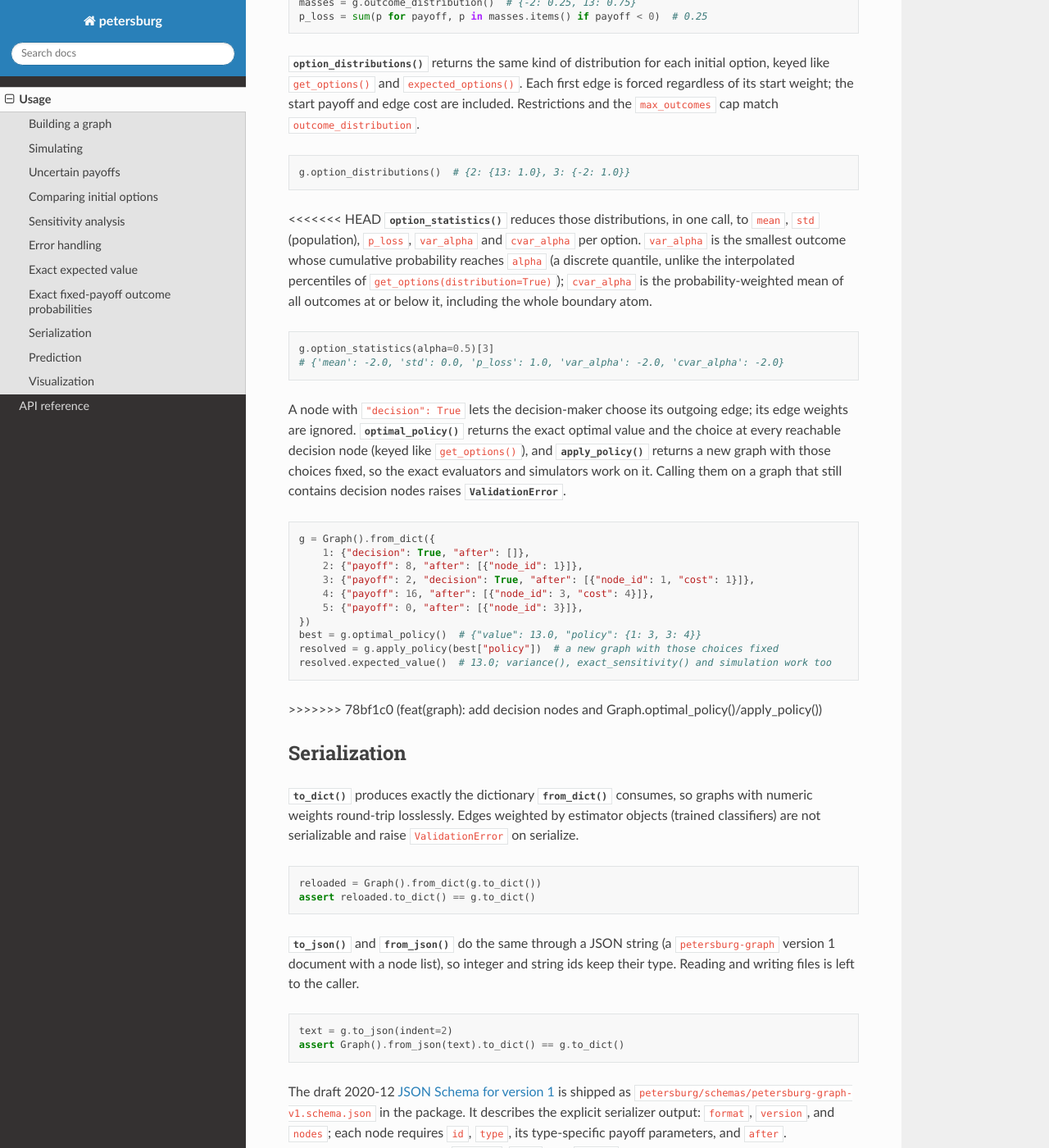
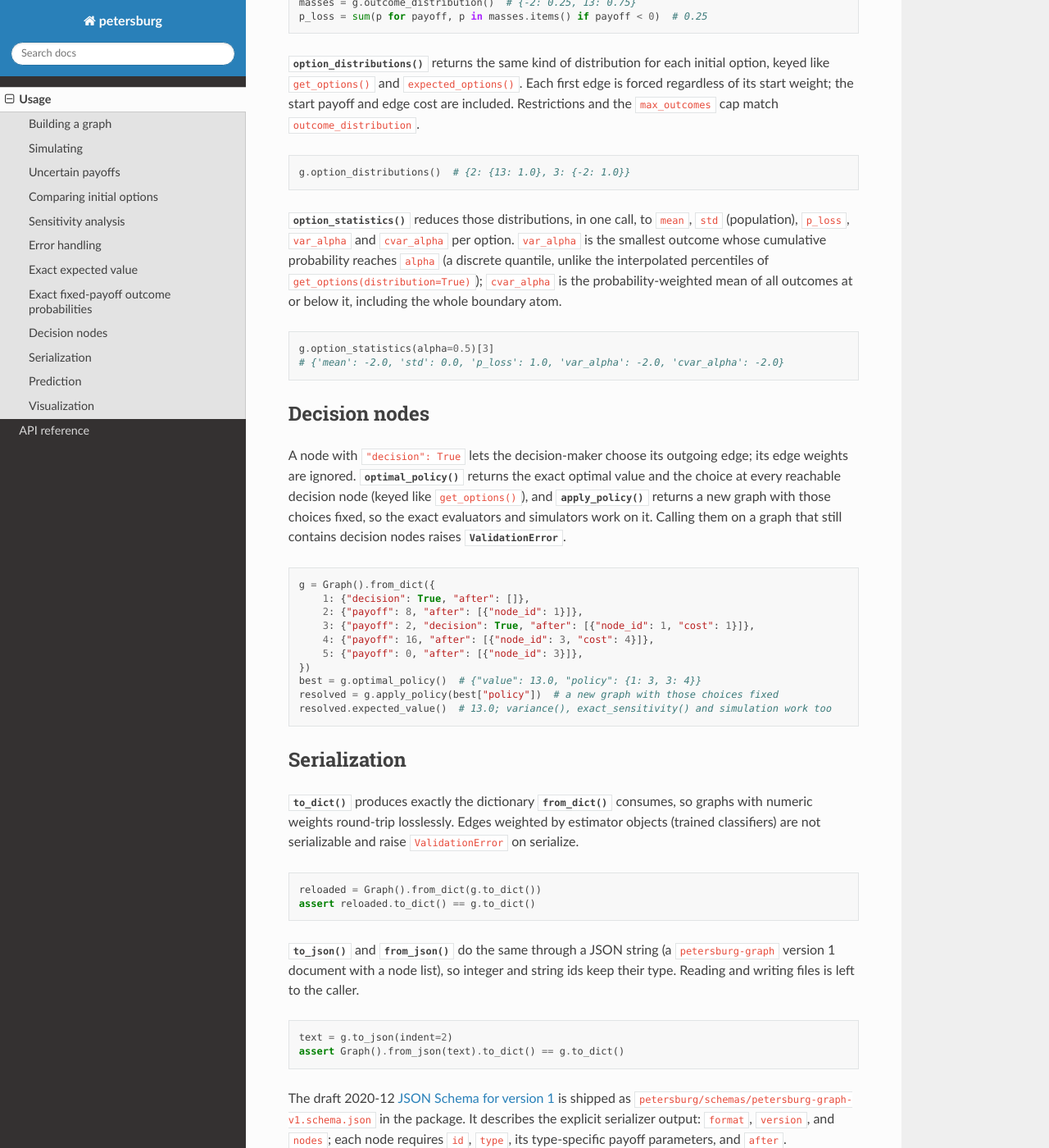
Before and after one commit to wdm0006/petersburg, a Sphinx documentation site: the page built from docs/usage.rst, in a window 1280 px wide and 1400 px high, scrolled down 3230 px. Shown: the whole window at 82% size. Built offline with Sphinx 7.4.7 and the Read the Docs theme 3.1.0, drawn with Linux system fonts in a browser that asks for light colours.

Commit message:
fix: remove leftover conflict markers and annotate row_sum for mypy after rebase

```diff
--- a/docs/usage.rst
+++ b/docs/usage.rst
@@ -169,7 +169,6 @@
 
     g.option_distributions()  # {2: {13: 1.0}, 3: {-2: 1.0}}
 
-<<<<<<< HEAD
 :meth:`~petersburg.graph.Graph.option_statistics` reduces those distributions, in one call, to
 ``mean``, ``std`` (population), ``p_loss``, ``var_alpha`` and ``cvar_alpha`` per option.
 ``var_alpha`` is the smallest outcome whose cumulative probability reaches ``alpha`` (a
@@ -181,7 +180,7 @@
 
     g.option_statistics(alpha=0.5)[3]
     # {'mean': -2.0, 'std': 0.0, 'p_loss': 1.0, 'var_alpha': -2.0, 'cvar_alpha': -2.0}
-=======
+
 Decision nodes
 --------------
 
@@ -204,7 +203,6 @@
     best = g.optimal_policy()  # {"value": 13.0, "policy": {1: 3, 3: 4}}
     resolved = g.apply_policy(best["policy"])  # a new graph with those choices fixed
     resolved.expected_value()  # 13.0; variance(), exact_sensitivity() and simulation work too
->>>>>>> 78bf1c0 (feat(graph): add decision nodes and Graph.optimal_policy()/apply_policy())
 
 Serialization
 -------------
```
Also changed, not shown: CHANGELOG.md (+0 -3 lines), 1 other file.
